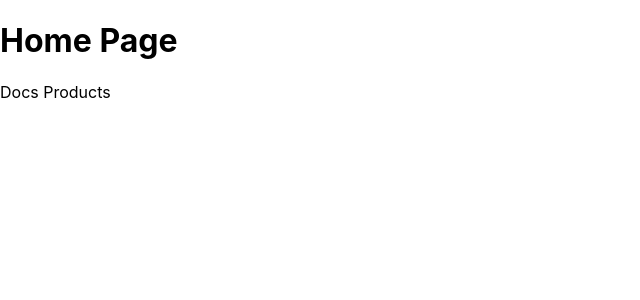
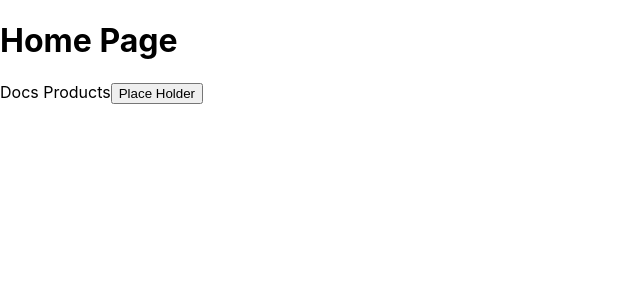
Before and after one commit to Azeezjim/Nextjs-Study, a Next.js app: page / in a window 1280 px wide. Shown: the top 300 px of the page, without its empty margins (0-640 px from the left). Built offline with nearby package versions, Linux system fonts and the light colour scheme.

Commit message:
1st  commit

```diff
--- a/pages/index.js
+++ b/pages/index.js
@@ -1,6 +1,10 @@
 import Link from 'next/link';
+import {useRouter} from 'next/router '
 
 function Home() {
+  const handleClick = () => {
+    console.log('lace your order');
+  }
   return(
     <div>
       <h1>Home Page </h1>
@@ -11,6 +15,9 @@ function Home() {
       <Link href='./Products' >
         <a >Products</a>
       </Link>
+      <button onClick={handleClick}>
+        Place Holder
+      </button>
     </div>
   )
 }
```
